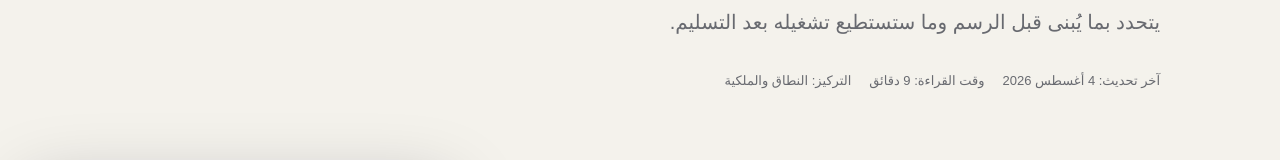
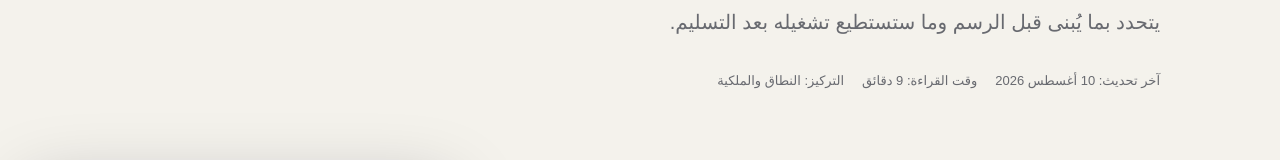
Before and after one commit to mohammedrashad2011-ui/Dewank-2026-website, a Next.js app: page /guides/branding-identity-cost-saudi-arabia in a window 1280 px wide. Shown: the part 519-679 px from the top of the page. Built offline with nearby package versions, Linux system fonts and the light colour scheme; a web font is replaced by a local one.

Commit message:
Link branding cost guide to service and starter offer

```diff
--- a/app/guides/branding-identity-cost-saudi-arabia/page.tsx
+++ b/app/guides/branding-identity-cost-saudi-arabia/page.tsx
@@ -32,7 +32,7 @@ const deliverables = [
 export default function BrandingIdentityCostGuide() {
   const url = `${siteUrl}/guides/branding-identity-cost-saudi-arabia`;
   const schema = { "@context": "https://schema.org", "@graph": [
-    { "@type": "Article", "@id": `${url}#article`, headline: title, description, inLanguage: "ar", datePublished: "2026-08-04", dateModified: "2026-08-04", mainEntityOfPage: url, author: { "@id": organizationId }, publisher: { "@id": organizationId }, about: ["تصميم الهوية البصرية", "أسعار البراندنج في السعودية", "بناء العلامة التجارية"] },
+    { "@type": "Article", "@id": `${url}#article`, headline: title, description, inLanguage: "ar", datePublished: "2026-08-04", dateModified: "2026-08-10", mainEntityOfPage: url, author: { "@id": organizationId }, publisher: { "@id": organizationId }, about: ["تصميم الهوية البصرية", "أسعار البراندنج في السعودية", "بناء العلامة التجارية"] },
     { "@type": "FAQPage", "@id": `${url}#faq`, mainEntity: faqs.map((faq) => ({ "@type": "Question", name: faq.question, acceptedAnswer: { "@type": "Answer", text: faq.answer } })) },
     { "@type": "BreadcrumbList", itemListElement: [{ "@type": "ListItem", position: 1, name: "الرئيسية", item: siteUrl }, { "@type": "ListItem", position: 2, name: "أدلة النمو", item: `${siteUrl}/guides` }, { "@type": "ListItem", position: 3, name: title, item: url }] },
   ] };
@@ -44,7 +44,7 @@ export default function BrandingIdentityCostGuide() {
         <nav className="article-breadcrumbs" aria-label="مسار الصفحة"><Link href="/">الرئيسية</Link><span>/</span><Link href="/guides">أدلة النمو</Link><span>/</span><span>البراندنج</span></nav>
         <h1>{title}</h1>
         <p>العرض الأرخص قد يعطيك شعارًا، لكنه لا يضمن نظامًا تستطيع علامتك استخدامه بثبات. السعر العادل يتحدد بما يُبنى قبل الرسم وما ستستطيع تشغيله بعد التسليم.</p>
-        <div className="article-meta"><span>آخر تحديث: 4 أغسطس 2026</span><span>وقت القراءة: 9 دقائق</span><span>التركيز: النطاق والملكية</span></div>
+        <div className="article-meta"><span>آخر تحديث: 10 أغسطس 2026</span><span>وقت القراءة: 9 دقائق</span><span>التركيز: النطاق والملكية</span></div>
       </header>
       <div className="article-layout shell">
         <div className="article-body">
@@ -63,7 +63,7 @@ export default function BrandingIdentityCostGuide() {
           <h2 id="included">ماذا يجب أن تشمل باقة الهوية؟</h2>
           {deliverables.map(([heading, body]) => <section key={heading}><h3>{heading}</h3><p>{body}</p></section>)}
           <h2 id="drivers">ما الذي يرفع التكلفة؟</h2>
-          <p>عمق البحث، عدد الأسواق واللغات، الحاجة إلى تسمية، تعدد أصحاب القرار، عدد الاتجاهات والتعديلات، حجم دليل الهوية، عدد التطبيقات، وسرعة التسليم. كل تطبيق إضافي ليس مجرد وضع الشعار؛ يجب اختباره داخل سياق حقيقي.</p>
+          <p>عمق البحث، عدد الأسواق واللغات، الحاجة إلى تسمية، تعدد أصحاب القرار، عدد الاتجاهات والتعديلات، حجم دليل الهوية، عدد التطبيقات، وسرعة التسليم. كل تطبيق إضافي ليس مجرد وضع الشعار؛ يجب اختباره داخل سياق حقيقي. وإذا لم يُحسم الاسم بعد، راجع <Link href="/guides/how-to-choose-brand-name-saudi-arabia">دليل اختيار اسم العلامة التجارية</Link> قبل الاستثمار في التصميم.</p>
           <h2 id="red-flags">إشارات خطر قبل التعاقد</h2>
           <ul>
             <li>البدء بالرسم قبل سؤال واضح عن السوق والجمهور والهدف.</li>
@@ -76,6 +76,7 @@ export default function BrandingIdentityCostGuide() {
           <p>اطلب نطاقًا مكتوبًا يحدد مراحل البحث والتصميم، المسؤول عن القرار، عدد الاتجاهات والمراجعات، التطبيقات، الملفات، الملكية والمدة. ثم قيّم قدرة الفريق على شرح قراراته، لا جمال العرض وحده. ولرؤية كيف تتحول الهوية إلى حضور وتسويق، راجع <Link href="/guides/choose-digital-marketing-company-saudi-arabia">دليل اختيار شركة تسويق رقمي</Link>.</p>
           <h2 id="decision">متى لا تحتاج إعادة هوية كاملة؟</h2>
           <p>إذا كانت المشكلة في ضعف العرض أو المبيعات أو الاتساق التنفيذي، فقد يكفي ضبط النظام الحالي أو تحديث بعض العناصر. إعادة بناء الهوية قرار مكلف إذا لم يكن هناك تغير حقيقي في الجمهور أو التموضع أو طموح العلامة.</p>
+          <p>لو احتياجك بداية بصرية صغيرة ومحددة وليست مشروع هوية متكاملًا، يمكنك مراجعة <Link href="/offers/mini-visual-identity">عرض الهوية البصرية المصغرة</Link>. هذا العرض نطاقه أصغر من مشاريع الهوية الكاملة المذكورة في نطاقات الأسعار أعلاه، لذلك لا تُقارن الأرقام كأنها الخدمة نفسها.</p>
           <section className="article-faq" id="faq"><h2>أسئلة شائعة</h2>{faqs.map((faq) => <details key={faq.question}><summary>{faq.question}</summary><p>{faq.answer}</p></details>)}</section>
           <section className="article-cta"><h2>تريد هوية تبدو جيدة وتعمل جيدًا؟</h2><p>نبني الهوية من فهم النشاط والسوق، ثم نحوّلها إلى نظام واضح يمكن تطبيقه بثبات عبر نقاط التواصل المختلفة.</p><Link className="button primary" href="/branding">استعرض خدمة بناء الهوية <span>←</span></Link></section>
         </div>
```
